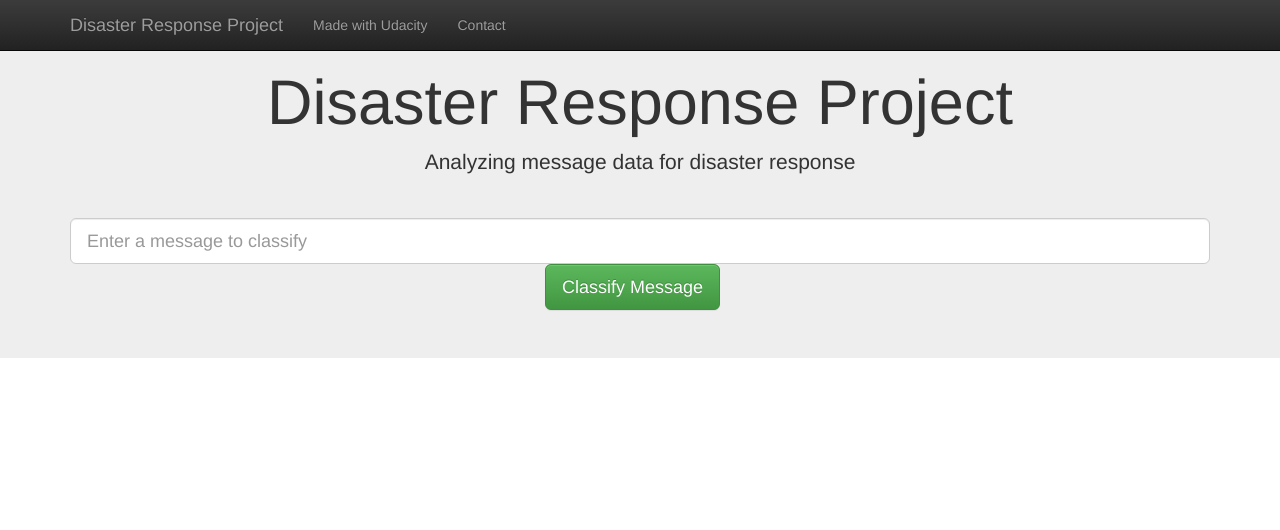
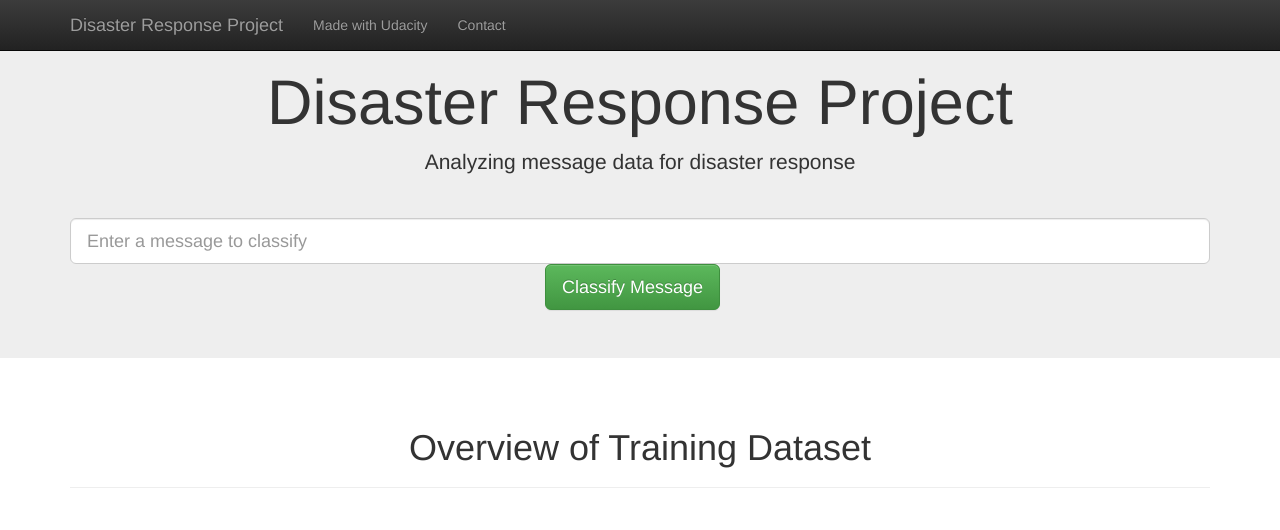
Before and after one commit to mila-dan/disaster-response-pipeline, a Flask app: template app/templates/master.html in a window 1280 px wide. Shown: the top 530 px of the page. Run offline with Flask 3, Linux system fonts and the light colour scheme; the template is opened without the code that fills it: most values are stand-ins (such as "Sample title", 1, 10 or a date in 2020); parts of the project's set-up code (start-up, migrations or seed data) failed here and were passed over; some libraries are stand-ins or nearby versions.

Commit message:
Fixed the code for the grapth layout

```diff
--- a/app/templates/master.html
+++ b/app/templates/master.html
@@ -56,35 +56,30 @@
 
 
 
-<div id = "charts" class="container">
-    <div class="row">
-        <div id="{{ids[0]}}"></div>
-    </div>
+<div class="container">
+    {% block content %}
+        <div class="page-header">
+            <h1 class="text-center">Overview of Training Dataset</h1>
+        </div>
+    {% endblock %}
+
+    {% for id in ids %}
+        <div id="{{id}}"></div>
+    {% endfor %}
 </div>
 
-<div id = "charts" class="container">
-    <div class="row">
-        <div id="{{ids[1]}}"></div>
-    </div>
-</div>
+<script type="text/javascript">
+    const graphs = {{graphJSON | safe}};
+    const ids = {{ids | safe}};
+    for(let i in graphs) {
+        Plotly.plot(ids[i],
+            graphs[i].data,
+            graphs[i].layout);
+    }
+</script>
+
 
 </body>
 
 
-<footer>
-
-    <script type="text/javascript">
-        var graphs = {{graphJSON | safe}};
-        var ids = {{ids | safe}};
-        for(var i in graphs) {
-            Plotly.plot(ids[i],
-                graphs[i].data,
-                graphs[i].layout || {});
-        }
-    </script>
-
-
-</footer>
-
-
 </html>
```
